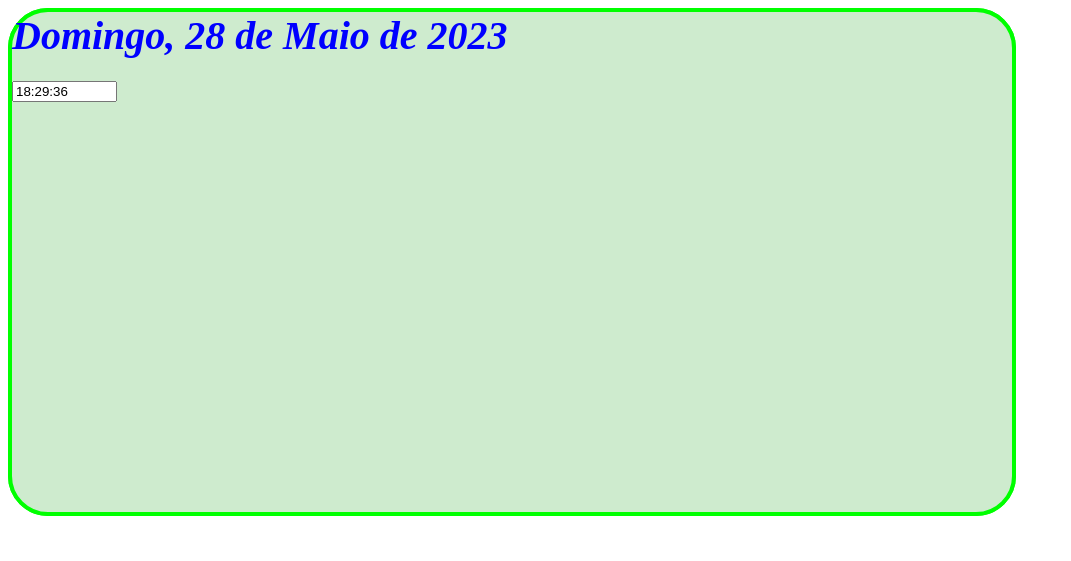
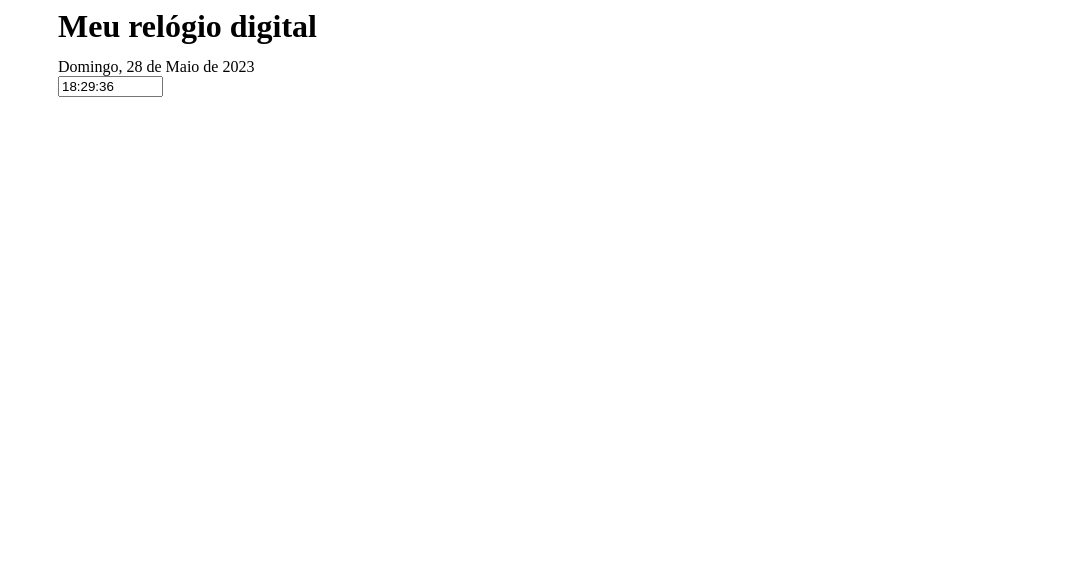
Before and after one commit to maurenciosantos/treinando-javascript-css, a plain HTML site: page index.html in a window 1280 px wide. Shown: the whole page, without its empty margins (0-1071 px from the left). Drawn offline with Linux system fonts and the light colour scheme.

Commit message:
Update index.html

```diff
--- a/index.html
+++ b/index.html
@@ -5,36 +5,35 @@
 
        <meta name="viewport" content="width=device-width, initial-scale=1.0">
     <title>Meu Relógio</title>
+    <meta http-equiv="X-UA-Compatible" content="IE=edge">
+    <meta name="viewport" content="width=device-width, initial-scale=1.0">
+    <title>Meu relógio digital</title>
     <style type="text/css">
              #cx1{position: absolute;
-                margin-top: auto;
-                margin-left: auto;
+                margin-top: 50px;
+                margin-left: 50px;
                 width: 1000px;
-                height: 500px;
-                border: solid #00ff00 4px;
-                border-radius: 40px 40px 40px 40px;
-                background: #ceebce;
-                font-size: 40px;
-                font-style: italic;
-                font-weight: bold;
-                color:#0000ff
-                     }
-                .em{
-                    color: #c300c3;
+                height: 500px; }
+
+                h1{ position: absolute;
+                    align-content: center;
+                    margin-top: auto;
+                    margin-left: 50px;
                 }
+
+
     </style>
 </head>
 <body>
+    <h1>Meu relógio digital</h1>
     <div id="cx1">
     <marquee width="1000" hidden="500" behavor="alternate" direction="left">
         <br/><br/>
-             MAURENCIO IPIRANGA SANTOS<br/>
-             E <br/>
-                        <em class="em">MARIA GEILZA SANTOS</em>
 
     </marquee>
 </div>
     </body>
+
     <meta http-equiv="X-UA-Compatible" content="IE=edge">
     <meta name="viewport" content="width=device-width, initial-scale=1.0">
     <title>Meu relógio digital</title>
@@ -77,11 +76,11 @@
 
     <body onload="movRel()">
 
-        <main class="main"></main>
+        <main class="main">
 
             <form name="frel">
                 <input class="input" type="text" name="rel" size="10">
-
+            </div>
             </form>
         </main>
     </body>
```
